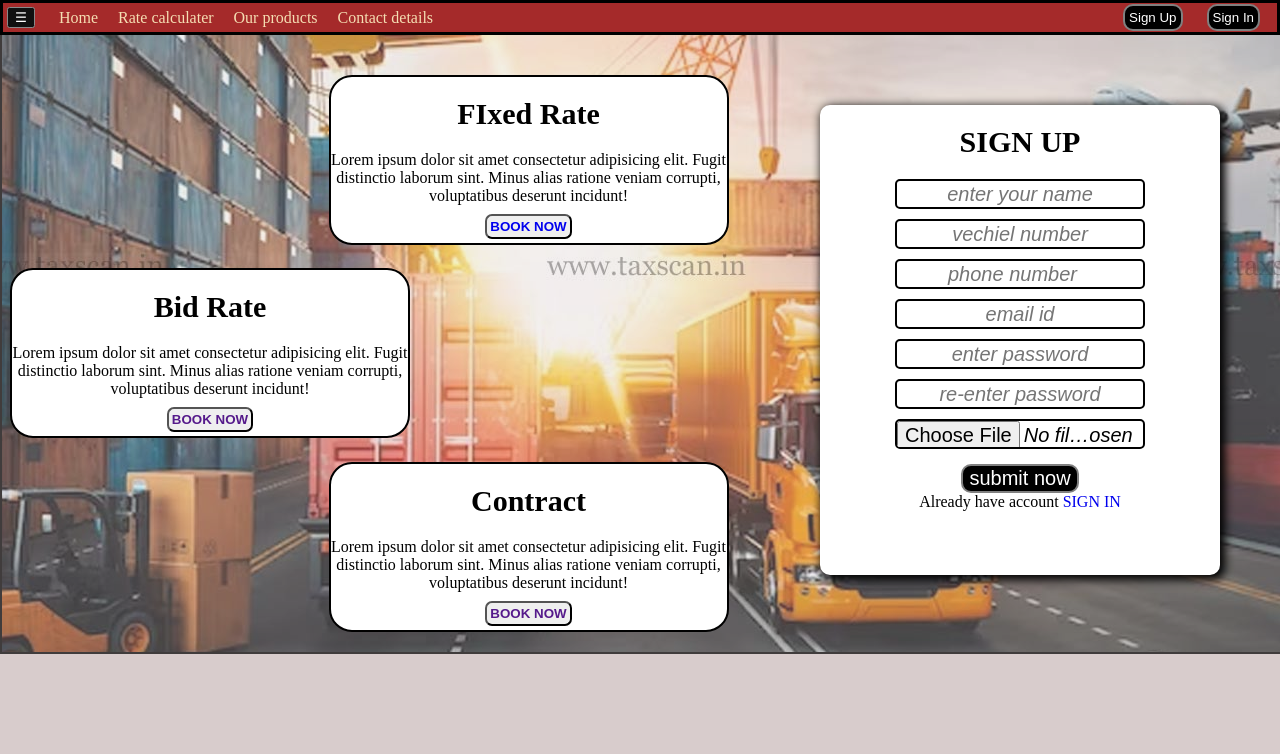
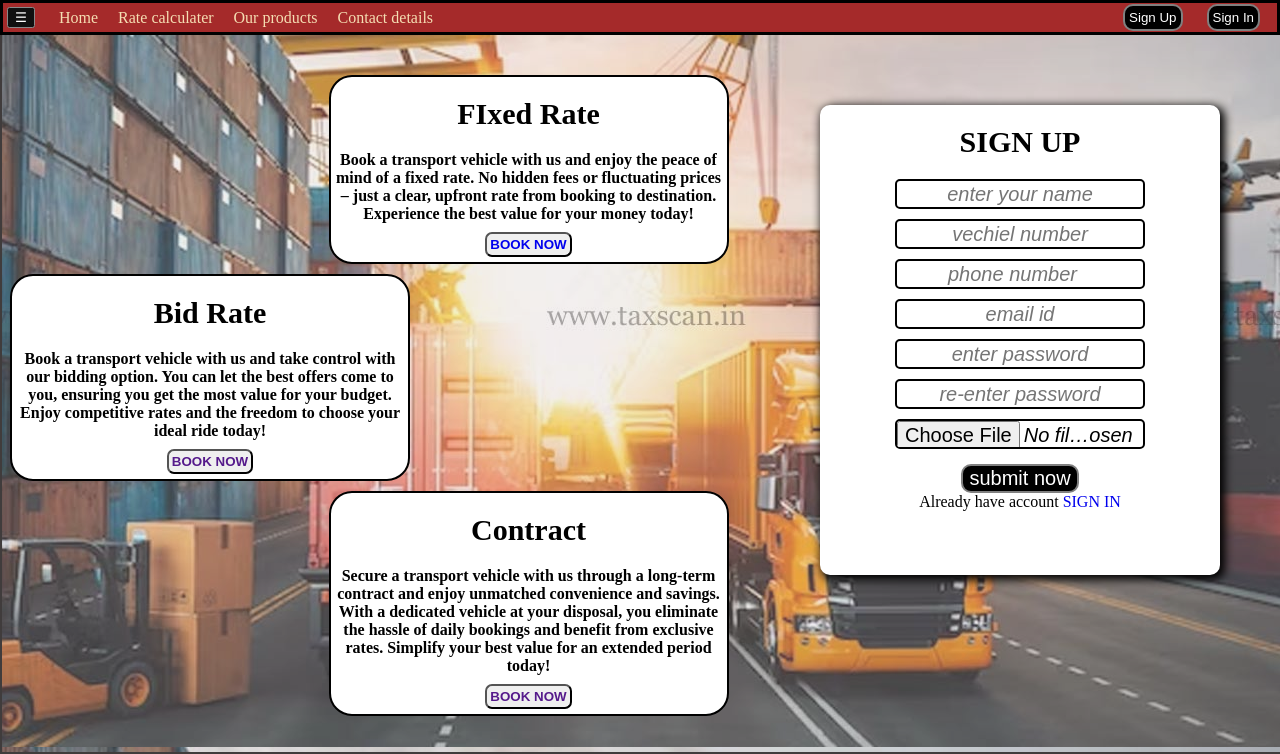
Before and after one commit to AnilKumaarS/ShipYourWayBetter.com, a website: page public/tut.html in a window 1280 px wide. Shown: the part 100-854 px from the top of the page. Before the commit the page ends 800 px from the top, so only its background shows below. Drawn offline with Linux system fonts and the light colour scheme.

Commit message:
some changes 1

```diff
--- a/public/tut.css
+++ b/public/tut.css
@@ -254,7 +254,7 @@ input[placeholder] {
     top: 0%;
     left: 0%;
     border: 2px solid;
-    height: 750px;
+    height: 850px;
     width: 100%;
     z-index: -1;
     opacity: 0.7;
@@ -297,7 +297,7 @@ aside {
     background-color: white;
     text-align: center;
     width: 400px;
-    height: 170px;
+    /* height: 190px; */
     /* grid-area: dri; */
     border-radius: 23px;
     /* background-position: left; */
@@ -321,6 +321,7 @@ aside {
 #contract {
     margin-left: 45%;
     margin-top: 10px;
+    margin-bottom: 30px;
 }
 
 .dri:hover {
@@ -335,6 +336,7 @@ aside {
     padding: 3px;
     text-align: center;
     border-radius: 7px;
+    margin-bottom: 5px;
 }
 
 .btn-section a {
--- a/public/tut.html
+++ b/public/tut.html
@@ -44,23 +44,25 @@
         <section id="sec">
             <div class="dri" id="fixed">
                 <h4>FIxed Rate</h4>
-                <p>Lorem ipsum dolor sit amet consectetur adipisicing elit. Fugit distinctio laborum sint. Minus
-                    alias
-                    ratione veniam corrupti, voluptatibus deserunt incidunt!</p>
+                <p><b>Book a transport vehicle with us and enjoy the peace of mind of a fixed rate. No hidden fees or
+                        fluctuating prices – just a clear, upfront rate from booking to destination. Experience the best
+                        value for your money today!</b></p>
                 <button class="btn-section"><a href="fexed_book.html" target="_top">BOOK NOW</a></button>
             </div>
             <div class="dri" id="bid">
                 <h4>Bid Rate</h4>
-                <p>Lorem ipsum dolor sit amet consectetur adipisicing elit. Fugit distinctio laborum sint. Minus
-                    alias
-                    ratione veniam corrupti, voluptatibus deserunt incidunt!</p>
+                <p><b> Book a transport vehicle with us and take control with our bidding option. You can let the best
+                        offers come to you, ensuring you get the most value for your budget. Enjoy
+                        competitive rates and the freedom to choose your ideal ride today!</b></p>
                 <button class="btn-section"><a href="">BOOK NOW</a></button>
             </div>
             <div class="dri" id="contract">
                 <h4>Contract</h4>
-                <p>Lorem ipsum dolor sit amet consectetur adipisicing elit. Fugit distinctio laborum sint. Minus
-                    alias
-                    ratione veniam corrupti, voluptatibus deserunt incidunt!</p>
+                <p><b> Secure a transport vehicle with us through a long-term contract and enjoy unmatched convenience
+                        and
+                        savings. With a dedicated vehicle at your disposal, you eliminate the hassle of daily bookings
+                        and
+                        benefit from exclusive rates. Simplify your best value for an extended period today!</b></p>
                 <button class="btn-section"><a href="">BOOK NOW</a></button>
             </div>
         </section>
```
